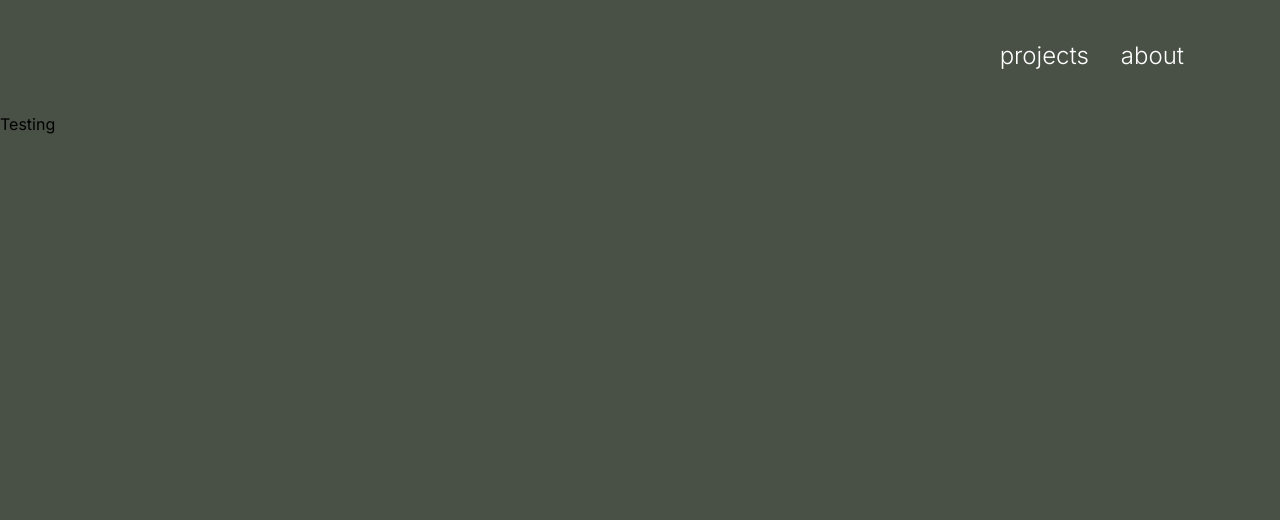
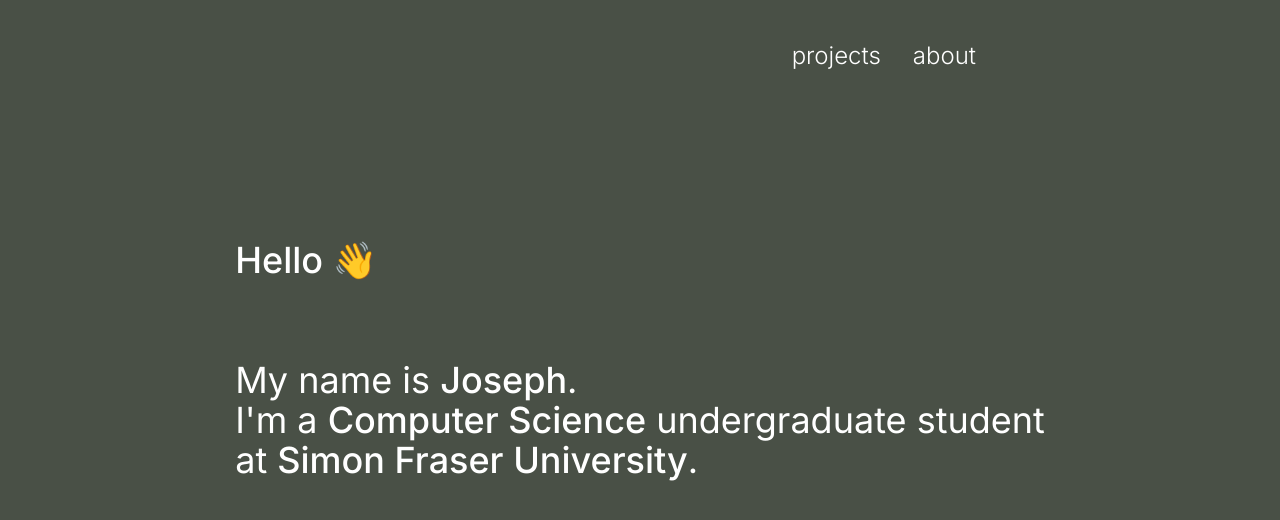
Before and after one commit to nevadoj/nevadoj.github.io, a React (Create React App) app: page / in a window 1280 px wide. Shown: the top 520 px of the page. Built offline with nearby package versions, Linux system fonts and the light colour scheme; the HTML template or start-up script is replaced by a standard one.

Commit message:
added intro section

```diff
--- a/src/components/Home.jsx
+++ b/src/components/Home.jsx
@@ -2,10 +2,13 @@
 
 export default function Home() {
   return (
-    <div name="home" className="h-screen w-full bg-[#495046]">
-      <div>
-        <div>
-            <h2>Testing</h2>
+    <div name="home" className="h-screen w-full bg-[#495046] text-white">
+      <div className="max-w-screen-lg mx-auto flex flex-col items-center justify-center h-full md:flex-row">
+        <div className="pb-96">
+             <h2 className="text-4xl font-medium py-20">Hello 👋</h2>
+             <p className="text-4xl">My name is <span className="font-medium">Joseph</span>.</p>
+             <p className="text-4xl">I'm a <span className="font-medium">Computer Science</span> undergraduate student</p>
+             <p className='text-4xl'>at <span className="font-medium">Simon Fraser University</span>.</p>
         </div>
       </div>
     </div>
--- a/src/components/NavBar.jsx
+++ b/src/components/NavBar.jsx
@@ -33,7 +33,7 @@
     // </div>
 
     <div className='flex justify-end text-2xl text-white bg-[#495046]'>
-      <ul className="flex mx-20 my-10">
+      <ul className="hidden md:flex pr-72 my-10">
         {links.map(({ id, link }) => (
           <li key={id} className="px-4 cursor-pointer font-light">
             {link}
```
